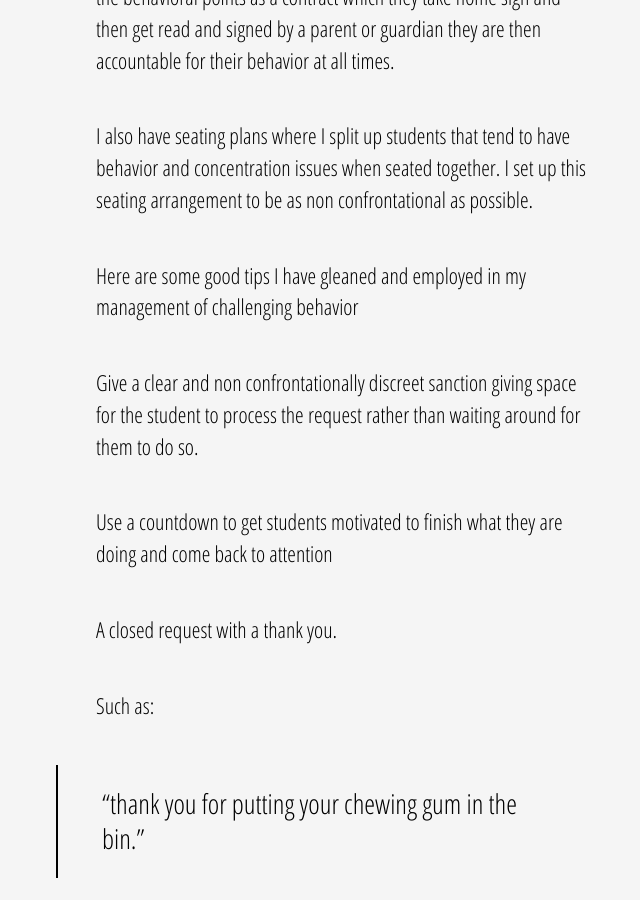
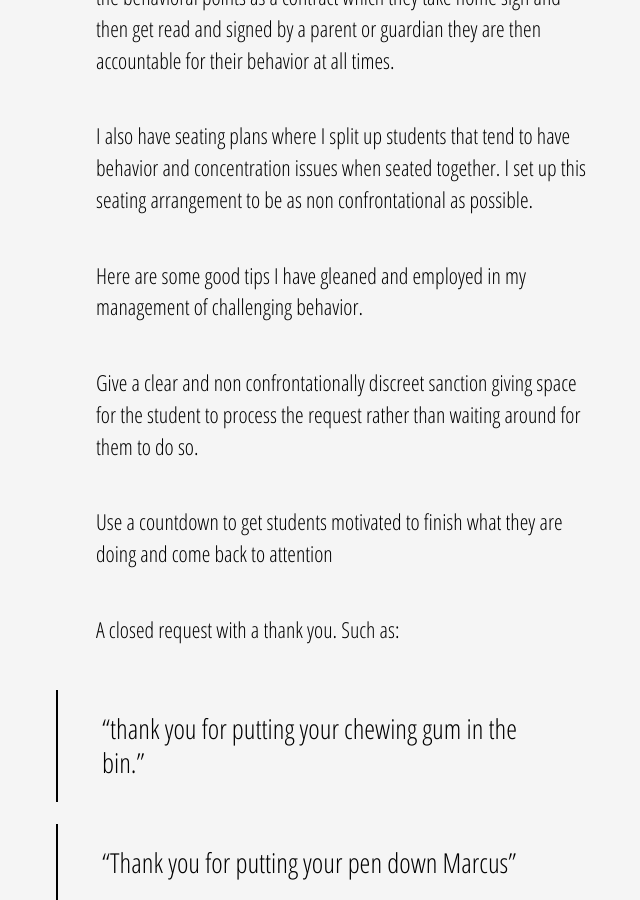
Before and after one commit to toybreaker/miriam, a Jekyll site: the page built from _products/standards-4/3.md, in a window 1280 px wide and 900 px high, scrolled down 1646 px. Shown: the whole window, without its empty margins (556-1196 px from the left). Built offline with Jekyll 4.4.1, drawn with Linux system fonts in a browser that asks for light colours; some of the changed text lies outside the part shown.

Commit message:
more small fixes

```diff
--- a/_products/standards-4/3.md
+++ b/_products/standards-4/3.md
@@ -9,21 +9,19 @@ It is my role to facilitate a positive learning environment at all times. One wh
 
 I use a number of strategies in order to manage challenging behavior when it arises.
 
-At the beginning of working with a new group or at the beginning of a new term, I work together with the group to establish a code of conduct  - A do’s and don’ts list that is analyzed and agreed upon by the group. This code of conduct is made visible and able to be referred to at all times.  This also creates ownership by the group of these standards
+At the beginning of working with a new group or at the beginning of a new term, I work together with the group to establish a code of conduct - A do’s and don’ts list that is analyzed and agreed upon by the group. This code of conduct is made visible and able to be referred to at all times.  This also creates ownership by the group of these standards
 
 Aside from the poster I get students to write or take home a copy of the behavioral points as a contract which they take home sign and then get read and signed by a parent or guardian they are then accountable for their behavior at all times.
 
 I also have seating plans where I split up students that tend to have behavior and concentration issues when seated together. I set up this seating arrangement to be as non confrontational as possible.
 
-Here are some good tips I have gleaned and employed in my management of challenging behavior
+Here are some good tips I have gleaned and employed in my management of challenging behavior.
 
 Give a clear and non confrontationally discreet sanction giving space for the student to process the request rather than waiting around for them to do so.
 
 Use a countdown to get students motivated to finish what they are doing and come back to attention
 
-A closed request with a thank you.
-
-Such as:
+A closed request with a thank you. Such as:
 
 >“thank you for putting your chewing gum in the bin.”
 
@@ -31,7 +29,8 @@ Such as:
 
 Be a presence forging a positive presence and positive relationship with students outside of the classroom, such as playground and on duty having interactions in non formalized classroom settings.
 
-Develop mutual trust by giving students an active role in helping out in the classroom, giving them simple tasks such as collecting papers /giving them out. This creates a sense of responsibility and purpose to each other.
+Develop mutual trust by giving students an active role in helping out in the classroom, giving them simple tasks such as collecting papers/giving them out. This creates a sense of responsibility and purpose to each other.
+
 When students display secondary behaviors to reprimands, be calm in the moment and record the behavior and deal with it once the emotion of the behavior has diffused.
 
 Think about classroom layout and how it affects student interactions with each other as well as with the teacher. Too often desks in a row and smart boards can easily lead to students disengaging with the teacher and other students.
```
